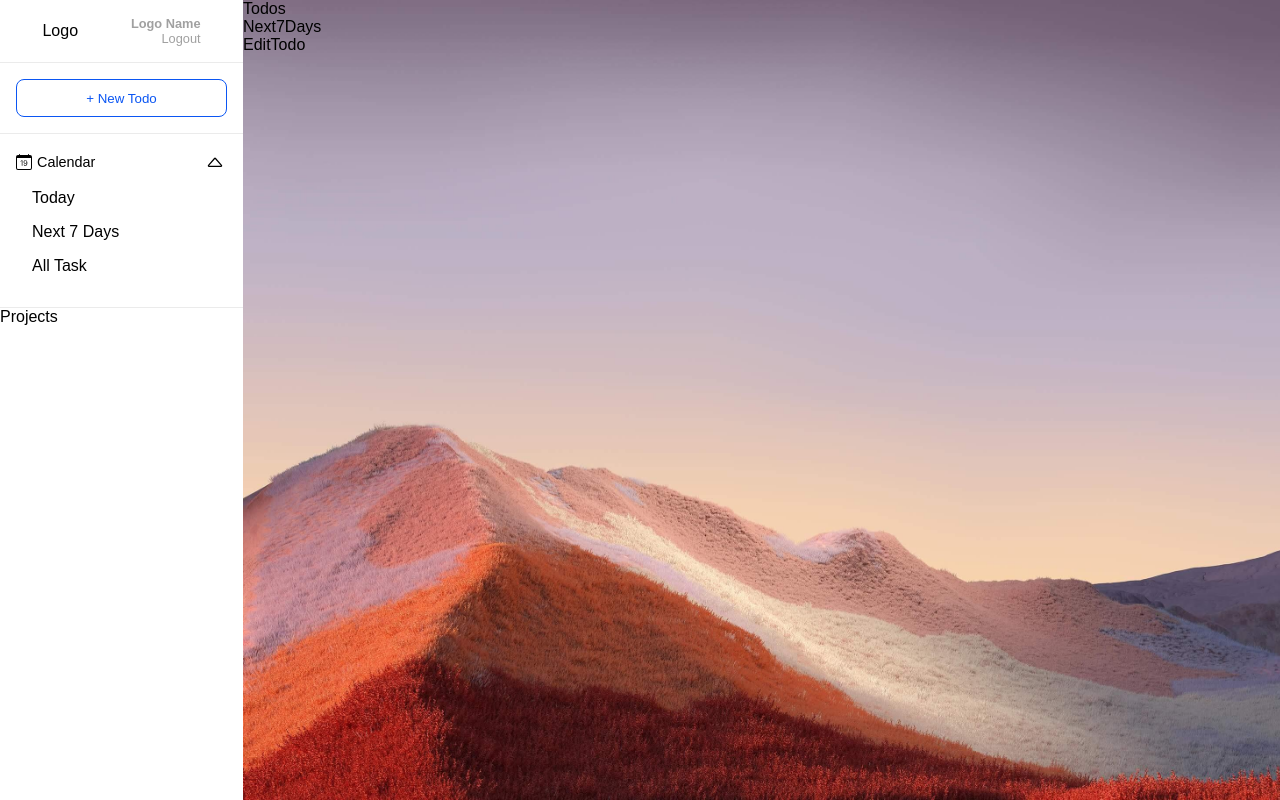
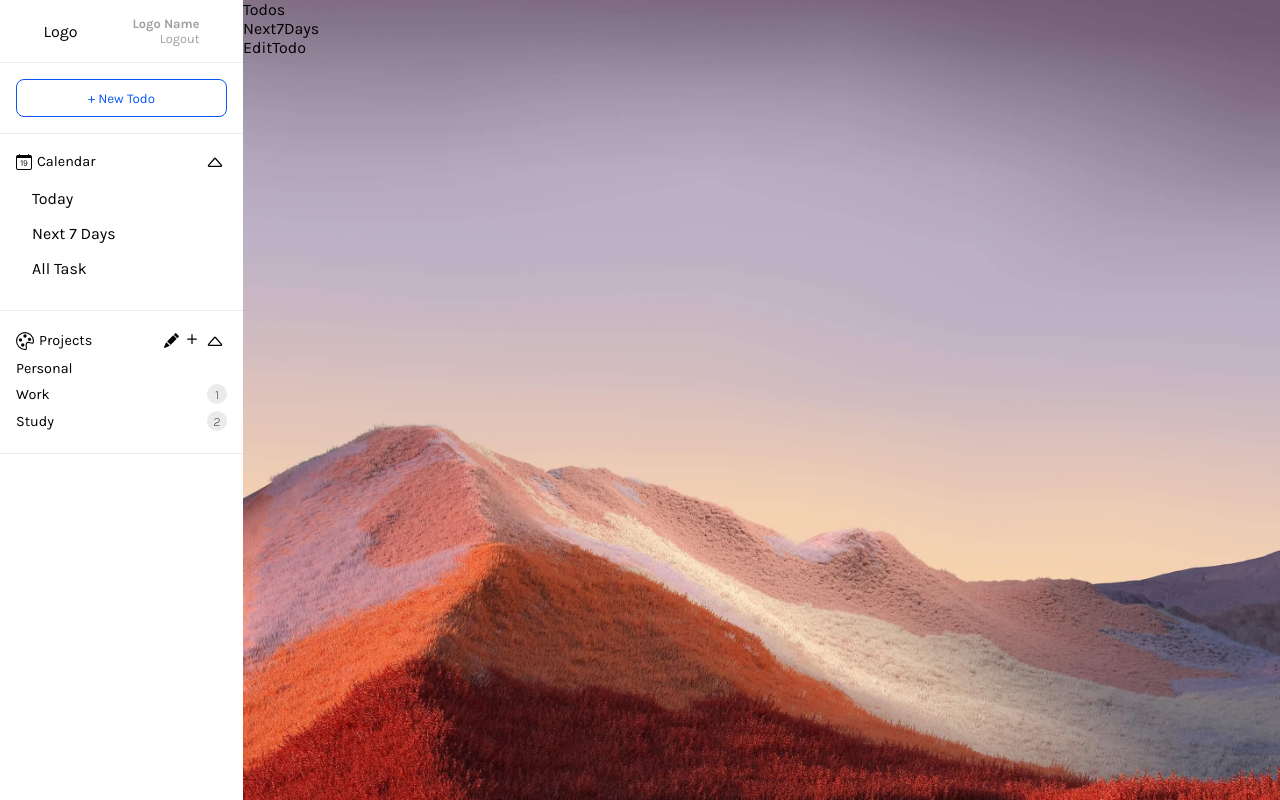
Before and after one commit to tanuj-kalonia/FireBase_ToDo, a React (Create React App) app: page / in a window 1280 px wide. Built offline with nearby package versions, Linux system fonts and the light colour scheme.

Commit message:
Add Project sidebar

```diff
--- a/public/index.html
+++ b/public/index.html
@@ -1,43 +1,25 @@
 <!DOCTYPE html>
 <html lang="en">
+
 <head>
   <meta charset="utf-8" />
   <link rel="icon" href="%PUBLIC_URL%/favicon.ico" />
   <meta name="viewport" content="width=device-width, initial-scale=1" />
   <meta name="theme-color" content="#000000" />
-    <meta
-      name="description"
-      content="Web site created using create-react-app"
-    />
-    <link rel="apple-touch-icon" href="%PUBLIC_URL%/logo192.png" />
-    <!--
-      manifest.json provides metadata used when your web app is installed on a
-      user's mobile device or desktop. See https://developers.google.com/web/fundamentals/web-app-manifest/
-    -->
-    <link rel="manifest" href="%PUBLIC_URL%/manifest.json" />
-    <!--
-      Notice the use of %PUBLIC_URL% in the tags above.
-      It will be replaced with the URL of the `public` folder during the build.
-      Only files inside the `public` folder can be referenced from the HTML.
+  <meta name="description" content="Web site created using create-react-app" />
 
-      Unlike "/favicon.ico" or "favicon.ico", "%PUBLIC_URL%/favicon.ico" will
-      work correctly both with client-side routing and a non-root public URL.
-      Learn how to configure a non-root public URL by running `npm run build`.
-    -->
+  <link rel="preconnect" href="https://fonts.googleapis.com">
+  <link rel="preconnect" href="https://fonts.gstatic.com" crossorigin>
+  <link href="https://fonts.googleapis.com/css2?family=Karla:wght@200;300;400;500;600;700&display=swap"
+    rel="stylesheet">
+
   <title>React App</title>
 </head>
+
 <body>
   <noscript>You need to enable JavaScript to run this app.</noscript>
   <div id="root"></div>
-    <!--
-      This HTML file is a template.
-      If you open it directly in the browser, you will see an empty page.
 
-      You can add webfonts, meta tags, or analytics to this file.
-      The build step will place the bundled scripts into the <body> tag.
+</body>
 
-      To begin the development, run `npm start` or `yarn start`.
-      To create a production bundle, use `npm run build` or `yarn build`.
-    -->
-  </body>
 </html>
--- a/src/App.css
+++ b/src/App.css
@@ -1,12 +1,23 @@
-@import url("https://fonts.googleapis.com/css2?family=Assistant:wght@200;400;600;700&display=swap");
-
 * {
   padding: 0;
   margin: 0;
   box-sizing: border-box;
-  font-family: "Montserrat", sans-serif;
+  font-family: "Karla", sans-serif;
 }
-
+.tag-btn {
+  border-radius: 50%;
+  cursor: pointer;
+  width: 25p;
+  height: 25p;
+  display: flex;
+  align-items: center;
+  justify-content: center;
+  padding: 0.1rem;
+}
+.tag-btn:hover {
+  background-color: #ebebeb;
+  transition: 0.3s ease-in-out;
+}
 .App {
   display: flex;
   width: 100vw;
@@ -198,20 +209,76 @@
   margin-left: 5px;
   font-size: 0.9rem;
 }
-.Calender .header .btns span {
+
+.Calender .items .item {
+  margin: 1rem;
+}
+
+/* projects */
+.projects {
+  padding: 1rem;
+  border-bottom: 1px solid #ebebeb;
+}
+
+.projects .header {
+  display: flex;
+  justify-content: space-between;
+  align-items: center;
+}
+
+.projects .header .title {
+  display: flex;
+  align-items: center;
+  flex: 1;
+}
+.projects .header .title p {
+  margin-left: 5px;
+  font-size: 0.9rem;
+}
+.projects .header .btns {
+  display: flex;
+  align-items: center;
+  justify-content: space-between;
+}
+
+/* single project */
+.Project {
+  display: flex;
+  padding: 0.1rem 0;
+  margin: 0.25rem 0;
+  font-size: 0.9rem;
+  align-items: center;
+  justify-content: space-between;
+}
+.Project .name {
+  cursor: pointer;
+}
+.Project .btns,
+.Project .btns .edit-delete {
+  display: flex;
+  align-items: center;
+}
+
+.Project .btns .edit-delete > span {
+  padding: 0.4rem;
+  margin: 0 2px;
+}
+.Project .btns .edit-delete .edit:hover {
+  background-color: #dee6f8;
+  color: royalblue;
+}
+.Project .btns .edit-delete .delete:hover {
+  background-color: #f1c3c2;
+  color: rgb(255, 0, 0);
+}
+.Project .btns .total-todos {
+  background-color: #ebebeb;
+  height: 20px;
+  width: 20px;
   border-radius: 50%;
-  cursor: pointer;
-  width: 25p;
-  height: 25p;
   display: flex;
   align-items: center;
   justify-content: center;
-  padding: 0.1rem;
+  font-size: 0.8rem;
+  font-weight: 100;
 }
-.Calender .header .btns span:hover {
-  background-color: #ebebeb;
-  transition: 0.3s ease-in-out;
-}
-.Calender .items .item {
-  margin: 1rem;
-}
--- a/src/components/AddNewProject.jsx
+++ b/src/components/AddNewProject.jsx
@@ -1,8 +1,15 @@
 import React from 'react'
+import { Plus } from 'react-bootstrap-icons'
 
 const AddNewProject = () => {
     return (
-        <div>AddNewProject</div>
+        <div className="AddNewProject">
+            <div className="add-button">
+                <span>
+                    <Plus size={'20'} />
+                </span>
+            </div>
+        </div>
     )
 }
 
--- a/src/components/Calender.jsx
+++ b/src/components/Calender.jsx
@@ -12,7 +12,7 @@ const Calender = () => {
                     <p>Calendar</p>
                 </div>
                 <div className="btns">
-                    <span>
+                    <span className='tag-btn'>
                         <CaretUp size={'20'} />
                     </span>
                 </div>
--- a/src/components/Project.jsx
+++ b/src/components/Project.jsx
@@ -1,8 +1,37 @@
 import React from 'react'
+import { Pencil, XCircle } from 'react-bootstrap-icons'
 
-const Project = () => {
+const Project = ({ project, edit }) => {
     return (
-        <div>Project</div>
+        <div className="Project">
+            <div className="name">
+                {project.name}
+            </div>
+
+            <div className="btns">
+                {
+                    edit ?
+                        <div className="edit-delete">
+                            <span className='edit tag-btn'>
+                                <Pencil size={'13'} />
+                            </span>
+                            <span className='delete tag-btn'>
+                                <XCircle size={'13'} />
+                            </span>
+                        </div>
+
+                        :
+
+                        project.numOfTodos == 0 ?
+                            " " :
+                            <div className="total-todos">
+                                {project.numOfTodos}
+                            </div>
+                }
+            </div>
+
+
+        </div>
     )
 }
 
--- a/src/components/Projects.jsx
+++ b/src/components/Projects.jsx
@@ -1,8 +1,57 @@
 import React from 'react'
+import { CaretUp, Palette, PencilFill } from 'react-bootstrap-icons';
+
+import AddNewProject from './AddNewProject';
+import Project from './Project'
 
 const Projects = () => {
+
+    const [showMenu, setShowMenu] = React.useState(true);
+    const [edit, setEdit] = React.useState(false);
+    const pencilColor = edit ? "#0b56f3" : "#000"
+
+    const projects = [
+        { id: 0, name: 'Personal', numOfTodos: 0 },
+        { id: 1, name: 'Work', numOfTodos: 1 },
+        { id: 2, name: 'Study', numOfTodos: 2 },
+    ]
     return (
-        <div>Projects</div>
+        <div className="projects">
+            <div className="header">
+                <div className="title">
+                    <Palette size={'18'} />
+                    <p>Projects</p>
+                </div>
+
+                <div className="btns">
+                    {
+                        showMenu && projects.length > 0 &&
+                        <span className='edit tag-btn' onClick={() => setEdit(edit => !edit)}>
+                            <PencilFill size={'15'} color={pencilColor} />
+                        </span>
+                    }
+                    <span className='tag-btn'>
+                        <AddNewProject />
+                    </span>
+                    <span className='arrowm tag-btn'>
+                        <CaretUp size={'20'} />
+                    </span>
+                </div>
+            </div>
+
+            {/* render project */}
+            <div className="items">
+                {
+                    projects.map(project => (
+                        <Project
+                            project={project}
+                            key={project.id}
+                            edit={edit}
+                        />
+                    ))
+                }
+            </div>
+        </div>
     )
 }
 
```
Lines whose indentation alone changed are shown as unchanged.
